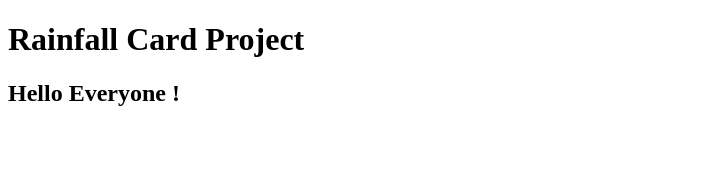
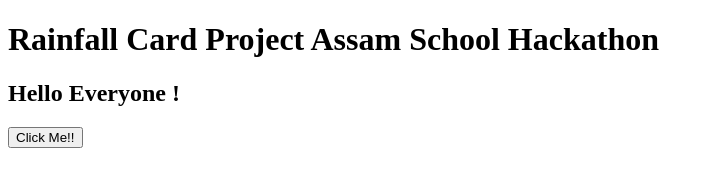
Before and after one commit to fishout9094-gif/rainfall-card, a plain HTML site: page index.html in a window 1280 px wide. Shown: the whole page, without its empty margins (0-714 px from the left). Drawn offline with Linux system fonts and the light colour scheme.

Commit message:
Change in the heading

```diff
--- a/index.html
+++ b/index.html
@@ -6,7 +6,8 @@
     <title>Document</title>
 </head>
 <body>
-    <h1>Rainfall Card Project</h1>
+    <h1>Rainfall Card Project Assam School Hackathon</h1>
     <h2>Hello Everyone !</h2>
+    <button>Click Me!!</button>
 </body>
 </html>
```
